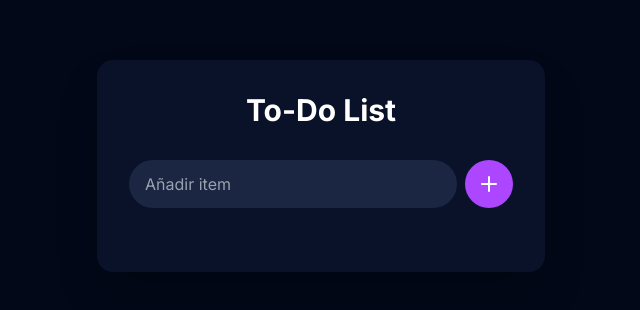
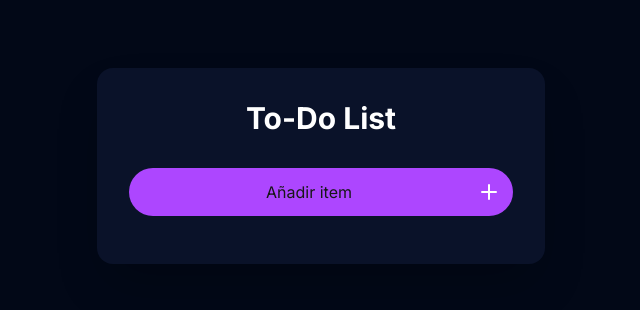
Before and after one commit to ecc97/to-do-app, a Next.js app: page / in a window 1280 px wide. Shown: the part 234-544 px from the top of the page, without its empty margins (319-959 px from the left). Built offline with nearby package versions, Linux system fonts and the light colour scheme.

Commit message:
feat: componente modal para añadir más detalles al todo, y su lógica

```diff
--- a/src/components/index.ts
+++ b/src/components/index.ts
@@ -1,4 +1,7 @@
+export * from './ui/Button/Button';
+export * from './ui/Input/Input';
 export * from './ui/Input/TodoInput';
+export * from './ui/Modal/Modal';
 export * from './ui/TaskTemplate/TaskComponent';
 export * from './ui/TodoItem/TodoItem';
 export * from './ui/TodoList/TodoList';
--- /dev/null
+++ b/src/components/ui/Modal/Modal.tsx
@@ -0,0 +1,52 @@
+import React from 'react';
+
+interface ModalProps {
+    isOpen: boolean;
+    onClose: () => void;
+    onSubmit: () => void;
+    title: string;
+    content: string;
+    setTitle: (value: string) => void;
+    setContent: (value: string) => void;
+}
+
+const Modal: React.FC<ModalProps> = ({ isOpen, onClose, onSubmit, title, content, setTitle, setContent }) => {
+    if (!isOpen) return null;
+
+    const handleInput = (e: React.ChangeEvent<HTMLInputElement>) => {
+        const inputValue = e.target.value;
+        if (inputValue.length <= 20) {
+            setTitle(inputValue);
+        }
+    };
+
+    return (
+        <div className="fixed inset-0 flex items-center justify-center bg-black bg-opacity-50 text-black">
+            <div className="bg-white p-4 rounded shadow-lg relative">
+                <button onClick={onClose} className="absolute top-2 right-2 text-gray-500 hover:text-gray-800 cursor-pointer">
+                    &times;
+                </button>
+                <h2 className="text-xl font-bold mb-4">Agregar/Editar Tarea</h2>
+                <input
+                    type="text"
+                    value={title}
+                    onChange={handleInput}
+                    placeholder="Título"
+                    className="border p-2 mb-2 w-full"
+                />
+                <textarea
+                    value={content}
+                    onChange={(e) => setContent(e.target.value)}
+                    placeholder="Descripción"
+                    className="border p-2 mb-4 w-full"
+                />
+                <div className="flex justify-end">
+                    <button onClick={onClose} className="mr-2 bg-gray-300 p-2 rounded cursor-pointer">Cancelar</button>
+                    <button onClick={onSubmit} className="bg-blue-500 text-white p-2 rounded cursor-pointer">Guardar</button>
+                </div>
+            </div>
+        </div>
+    );
+};
+
+export default Modal;
--- a/src/components/ui/TaskTemplate/TaskComponent.tsx
+++ b/src/components/ui/TaskTemplate/TaskComponent.tsx
@@ -1,31 +1,50 @@
 "use client"
 import React from 'react';
-import TodoInput from '../Input/TodoInput';
+import Modal from '../Modal/Modal';
 import TodoList from '../TodoList/TodoList';
 import useTodos from '@/hooks/todo-hook';
+import Button from '../Button/Button';
+import { Plus } from 'lucide-react';
 
 function TaskComponent() {
     const { todos, newTodo, setNewTodo, addTodo, saveEdit, editingTodo, handleKeyPress, toggleTodo, startEditing, deleteTodo } = useTodos();
+    const [isModalOpen, setIsModalOpen] = React.useState(false);
+
+    const openModal = () => setIsModalOpen(true);
+    const closeModal = () => {
+        setIsModalOpen(false);
+        setNewTodo({ title: "", content: "" });
+    };
+
+    const onSubmit = () => {
+        if (editingTodo) {
+            saveEdit();
+        } else {
+            addTodo();
+        }
+        closeModal();
+    };
+
+
+
     return (
         <div className="min-h-screen bg-[#020817] flex items-center justify-center p-4">
             <div className="bg-[#0A1229] rounded-2xl p-8 w-full max-w-md shadow-2xl">
                 <h1 className="text-3xl font-bold text-white mb-8 text-center">
                     To-Do List
                 </h1>
-                <TodoInput
-                    newTodo={newTodo}
-                    setNewTodo={setNewTodo}
-                    addTodo={addTodo}
-                    saveEdit={saveEdit}
-                    editingTodo={!!editingTodo}
-                    handleKeyPress={handleKeyPress}
-                />
+                <Button onClick={openModal} className="flex p-3 w-full bg-purple-500 rounded-3xl hover:bg-purple-600 transition-colors mb-4 cursor-pointer">
+                    <span className='flex-1'>Añadir item</span>
+                    <Plus className="w-6 h-6 text-white" />
+                </Button>
                 <TodoList
                     todos={todos}
                     toggleTodo={toggleTodo}
                     startEditing={startEditing}
+                    openModal={openModal}
                     deleteTodo={deleteTodo}
                 />
+                <Modal isOpen={isModalOpen} onClose={closeModal} onSubmit={onSubmit} title={newTodo.title} content={newTodo.content!} setTitle={(title: string) => setNewTodo({ ...newTodo, title })} setContent={(content: string) => setNewTodo({ ...newTodo, content })} />
             </div>
         </div>
     );
--- a/src/components/ui/TodoItem/TodoItem.tsx
+++ b/src/components/ui/TodoItem/TodoItem.tsx
@@ -8,9 +8,10 @@ interface TodoItemProps {
     toggleTodo: (id: number) => void;
     startEditing: (todo: Todo) => void;
     deleteTodo: (id: number) => void;
+    openModal: () => void
 }
 
-const TodoItem: React.FC<TodoItemProps> = ({ todo, toggleTodo, startEditing, deleteTodo }) => {
+const TodoItem: React.FC<TodoItemProps> = ({ todo, toggleTodo, startEditing, deleteTodo, openModal }) => {
     return (
         <div className="flex items-center gap-2 bg-[#1A2642] rounded-full p-2 pr-3 group">
             <Button
@@ -20,12 +21,12 @@ const TodoItem: React.FC<TodoItemProps> = ({ todo, toggleTodo, startEditing, del
                 <Check className={`w-5 h-5 ${todo.completed ? "text-white" : "text-transparent"}`} />
             </Button>
             <span className={`flex-1 text-white ${todo.completed ? "line-through text-gray-400" : ""}`}>
-                {todo.text}
+                {todo.title}
             </span>
             <div className="flex gap-1">
                 <Button
                     className="p-2 rounded-full hover:bg-[#2A3754] transition-colors"
-                    onClick={() => startEditing(todo)}
+                    onClick={() => { startEditing(todo); openModal(); }}
                 >
                     <Edit2 className="w-4 h-4 text-cyan-400" />
                 </Button>
--- a/src/components/ui/TodoList/TodoList.tsx
+++ b/src/components/ui/TodoList/TodoList.tsx
@@ -7,9 +7,10 @@ interface TodoListProps {
     toggleTodo: (id: number) => void;
     startEditing: (todo: Todo) => void;
     deleteTodo: (id: number) => void;
+    openModal: () => void;
 }
 
-const TodoList: React.FC<TodoListProps> = ({ todos, toggleTodo, startEditing, deleteTodo }) => {
+const TodoList: React.FC<TodoListProps> = ({ todos, toggleTodo, startEditing, deleteTodo, openModal }) => {
     return (
         <div className="space-y-3">
             {todos.map((todo) => (
@@ -19,6 +20,7 @@ const TodoList: React.FC<TodoListProps> = ({ todos, toggleTodo, startEditing, de
                     toggleTodo={toggleTodo}
                     startEditing={startEditing}
                     deleteTodo={deleteTodo}
+                    openModal={openModal}
                 />
             ))}
         </div>
--- a/src/hooks/todo-hook.ts
+++ b/src/hooks/todo-hook.ts
@@ -1,15 +1,17 @@
 import { useEffect, useState } from 'react';
-import { Todo } from '../interfaces/ITask';
+import { InitialTodo, Todo } from '../interfaces/ITask';
+
 
 const useTodos = () => {
     const [todos, setTodos] = useState<Todo[]>([]);
-    const [newTodo, setNewTodo] = useState("");
+    const [newTodo, setNewTodo] = useState<InitialTodo>({ title: "", content: "" });
     const [editingTodo, setEditingTodo] = useState<Todo | null>(null);
 
     const addTodo = () => {
-        if (newTodo.trim()) {
-            setTodos([...todos, { id: Date.now(), text: newTodo, completed: false }]);
-            setNewTodo("");
+        if (newTodo.title.trim()) {
+            const newTask: Todo = { id: Date.now(), title: newTodo.title, content: newTodo.content!, completed: false, createdAt: new Date(), updatedAt: new Date() };
+            setTodos([...todos, newTask]);
+            setNewTodo({ title: "", content: "" });
         }
     };
 
@@ -23,17 +25,17 @@ const useTodos = () => {
 
     const startEditing = (todo: Todo) => {
         setEditingTodo(todo);
-        setNewTodo(todo.text);
+        setNewTodo({ title: todo.title, content: todo.content });
     };
 
     const saveEdit = () => {
         if (editingTodo) {
             const updatedTodos = todos.map(todo =>
-                todo.id === editingTodo.id ? { ...todo, text: newTodo } : todo
+                todo.id === editingTodo.id ? { ...todo, ...newTodo, updatedAt: new Date() } : todo
             );
             setTodos(updatedTodos);
             setEditingTodo(null);
-            setNewTodo("");
+            setNewTodo({ title: "", content: "" });
         }
     };
 
```
Also changed, not shown: src/interfaces/ITask.ts (+9 -1 lines).
